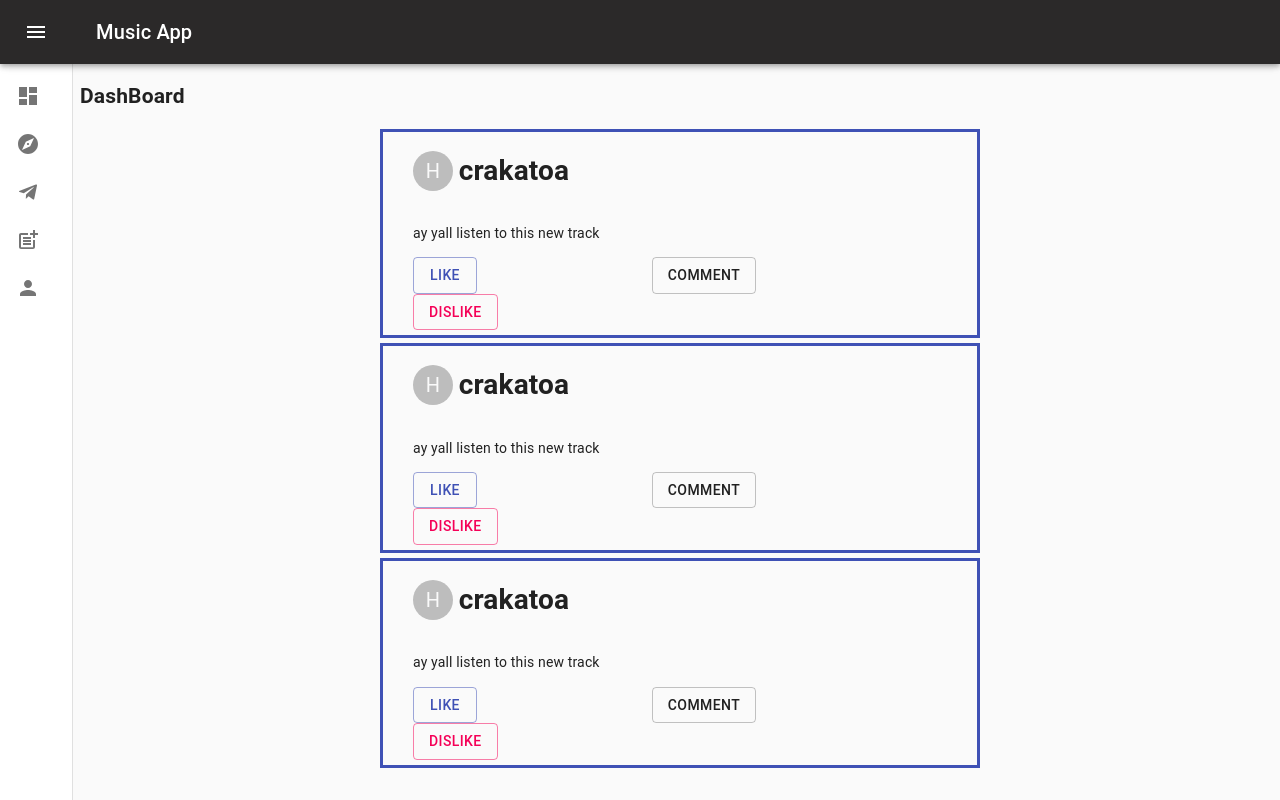
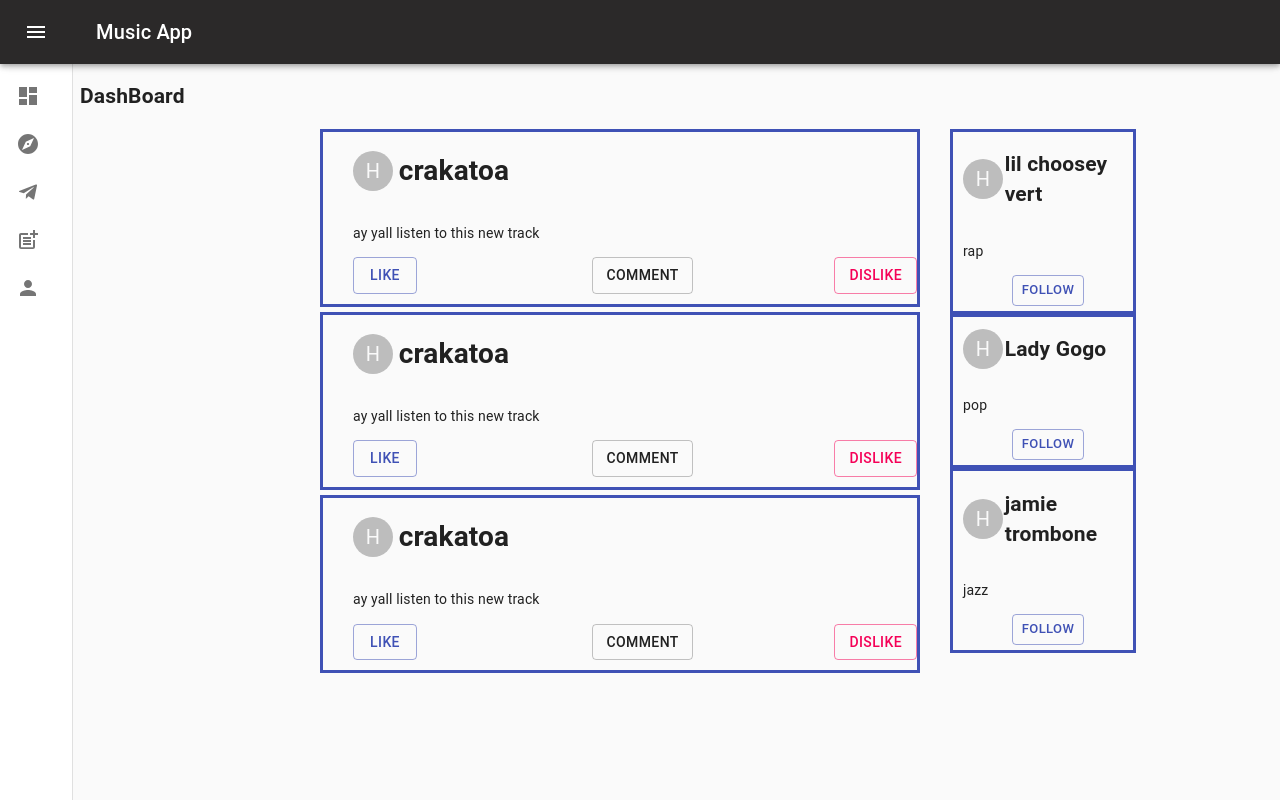
Before and after one commit to GroovTeam/groov-web, a React (Create React App) app: page / in a window 1280 px wide. Shown: the top 800 px of the page. Built offline with nearby package versions, Linux system fonts and the light colour scheme.

Commit message:
Created and added the random suggestion component to the dashboard

```diff
--- a/src/components/DashboardPosts.js
+++ b/src/components/DashboardPosts.js
@@ -1,9 +1,9 @@
 import React, { } from 'react';
 import Post from './Post';
 
-let posts = [{ profilePic: 'lol', text: 'ay yall listen to this new track', username: 'crakatoa' },
-  { profilePic: 'lol', text: 'ay yall listen to this new track', username: 'crakatoa' },
-  { profilePic: 'lol', text: 'ay yall listen to this new track', username: 'crakatoa' }];
+let posts = [{ProfilePic: 'lol', text: 'ay yall listen to this new track', username: 'crakatoa'},
+  {profilePic: 'lol', text: 'ay yall listen to this new track', username: 'crakatoa'},
+  {profilePic: 'lol', text: 'ay yall listen to this new track', username: 'crakatoa'}];
 
 function DashboardPosts()
 {
@@ -11,12 +11,11 @@ function DashboardPosts()
     <div>
       {
         posts.map((post, index) => (
-          <Post key={index} post={post}/>
+          <Post key={index} post={post} style={{display: 'flex', flexDirection: 'column', justifyContent:'center'}}/>
         ))
       }
     </div>
   );
 }
 
-
 export default DashboardPosts;
--- a/src/components/Post.js
+++ b/src/components/Post.js
@@ -5,9 +5,8 @@ import Avatar from '@material-ui/core/Avatar';
 function Posts( { post } ) {
   return (
     <div>
-      <Box border={3} borderColor="primary.main" style={{ margin: 'auto', width: '50%', paddingLeft: '30px', paddingBottom: '5px', display: 'flex', flexDirection: 'column'}} >
-
-        <div style={{ display: 'flex', flexDirection: 'row' }}>
+      <Box border={3} borderColor='primary.main' style={{paddingLeft: '30px', paddingBottom: '10px', display: 'flex', flexDirection: 'column'}} >
+        <div style={{display: 'flex', flexDirection: 'row'}}>
           <Avatar style= {{alignSelf: 'center', marginRight: '1%'}}>
            H
           </Avatar>
@@ -17,13 +16,14 @@ function Posts( { post } ) {
         <p >{post.text}
         </p>
 
-        <div>
-          <Button variant="outlined" color="primary" style={{ marginRight: '31%' }}>Like</Button>
-          <Button variant="outlined" style={{ marginRight: '35%' }}>Comment</Button>
-          <Button variant="outlined" color="secondary">Dislike</Button>
+        <div style={{display: 'flex', flexDirection: 'row'}}>
+          <Button variant='outlined' color='primary' style={{marginRight: '31%'}}>Like</Button>
+          <Button variant='outlined' style={{marginRight: '25%'}}>Comment</Button>
+          <Button variant='outlined' color='secondary'>Dislike</Button>
         </div>
       </Box>
-      <div style={{ paddingBottom: '5px'  }}></div>
+
+      <div style={{paddingBottom: '5px'}}/>
     </div>
   );
 }
--- /dev/null
+++ b/src/components/Suggestion.js
@@ -0,0 +1,27 @@
+import React, { } from 'react';
+import Button from '@material-ui/core/Button';
+import Box from '@material-ui/core/Box';
+import Avatar from '@material-ui/core/Avatar';
+
+function Suggestion( { suggestion } )
+{
+  return (
+    <Box border={3} borderColor='primary.main' style={{paddingLeft: '10px', paddingBottom: '5px', flexDirection: 'column'}} >
+      <div style={{display: 'flex', flexDirection: 'row'}}>
+        <Avatar style={{alignSelf: 'center', marginRight: '1%'}}>
+          H
+        </Avatar>
+        <h2>{suggestion.groupname}</h2>
+      </div>
+
+      <p>{suggestion.genre}
+      </p>
+
+      <div style={{display: 'flex', flexDirection: 'column'}}>
+        <Button variant='outlined' color='primary' size='small' style={{alignSelf: 'center'}}>Follow</Button>
+      </div>
+    </Box>
+  );
+}
+
+export default Suggestion;
--- /dev/null
+++ b/src/components/SuggestionList.js
@@ -0,0 +1,20 @@
+import React from 'react';
+import Suggestion from './Suggestion';
+
+let suggestions = [{profilePic: 'lol', genre: 'rap', groupname: 'lil choosey vert'},
+  {profilePic: 'lol', genre: 'pop', groupname: 'Lady Gogo'},
+  {profilePic: 'lol', genre: 'jazz', groupname: 'jamie trombone'}];
+
+function SuggestionList() {
+  return (
+    <div>
+      {
+        suggestions.map((suggestion, index) => (
+          <Suggestion key={index} suggestion={suggestion} />
+        ))
+      }
+    </div>
+  );
+}
+
+export default SuggestionList;
--- a/src/pages/DashBoard.js
+++ b/src/pages/DashBoard.js
@@ -1,20 +1,29 @@
 import React from 'react';
 import Nav from '../components/Nav';
 import DashboardPosts from '../components/DashboardPosts';
+import SuggestionList from '../components/SuggestionList';
+
 function DashBoard() {
   return (
     <div>
       <Nav  />
       <div style={{marginLeft: 80}}>
         <h2>DashBoard</h2>
-        <div>
-          <DashboardPosts>
 
-          </DashboardPosts>
+        <div style={{display: 'flex', flexDirection: 'row', flexWrap: 'wrap'}}>
+          <div style={{width: '20%'}}/>
 
+          <div style={{width: '50%'}}>
+            <DashboardPosts>
+            </DashboardPosts>
+          </div>
+
+          <div style={{width: '18%', paddingLeft:'30px'}}>
+            <SuggestionList style={{alignSelf: 'flex-end'}}>
+            </SuggestionList>
+          </div>
         </div>
       </div>
-
     </div>
   );
 }
```
